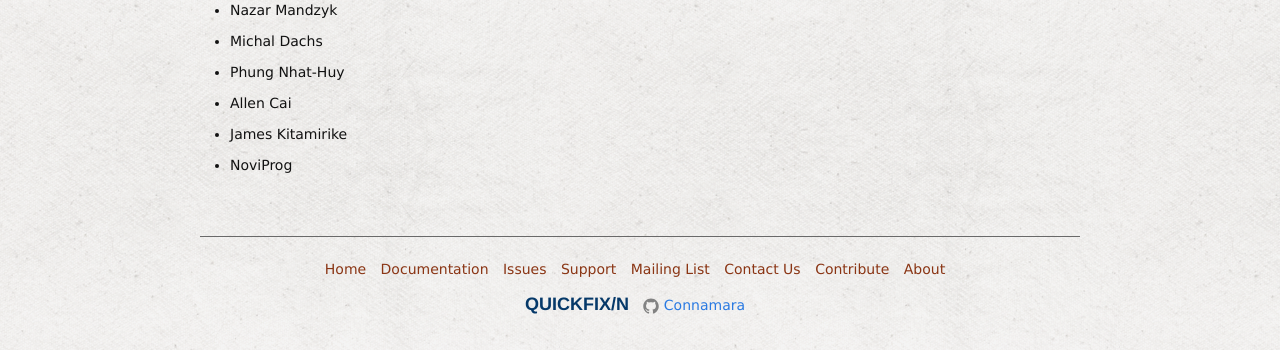
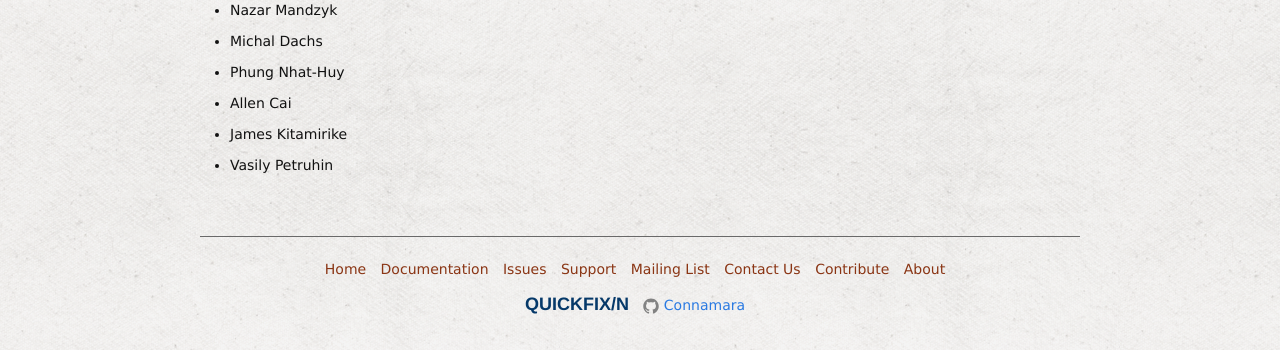
Before and after one commit to connamara/quickfixn, a Jekyll site: the page built from web/views/about/credits.md, in a window 1280 px wide and 900 px high, scrolled down 2467 px. Shown: the part 542-892 px from the top of the window. Built offline with Jekyll 4.4.1, drawn with Linux system fonts in a browser that asks for light colours.

Commit message:
credit for #914

```diff
--- a/web/views/about/credits.md
+++ b/web/views/about/credits.md
@@ -97,4 +97,4 @@ Contributors
 - Phung Nhat-Huy
 - Allen Cai
 - James Kitamirike
-- NoviProg
+- Vasily Petruhin
```
